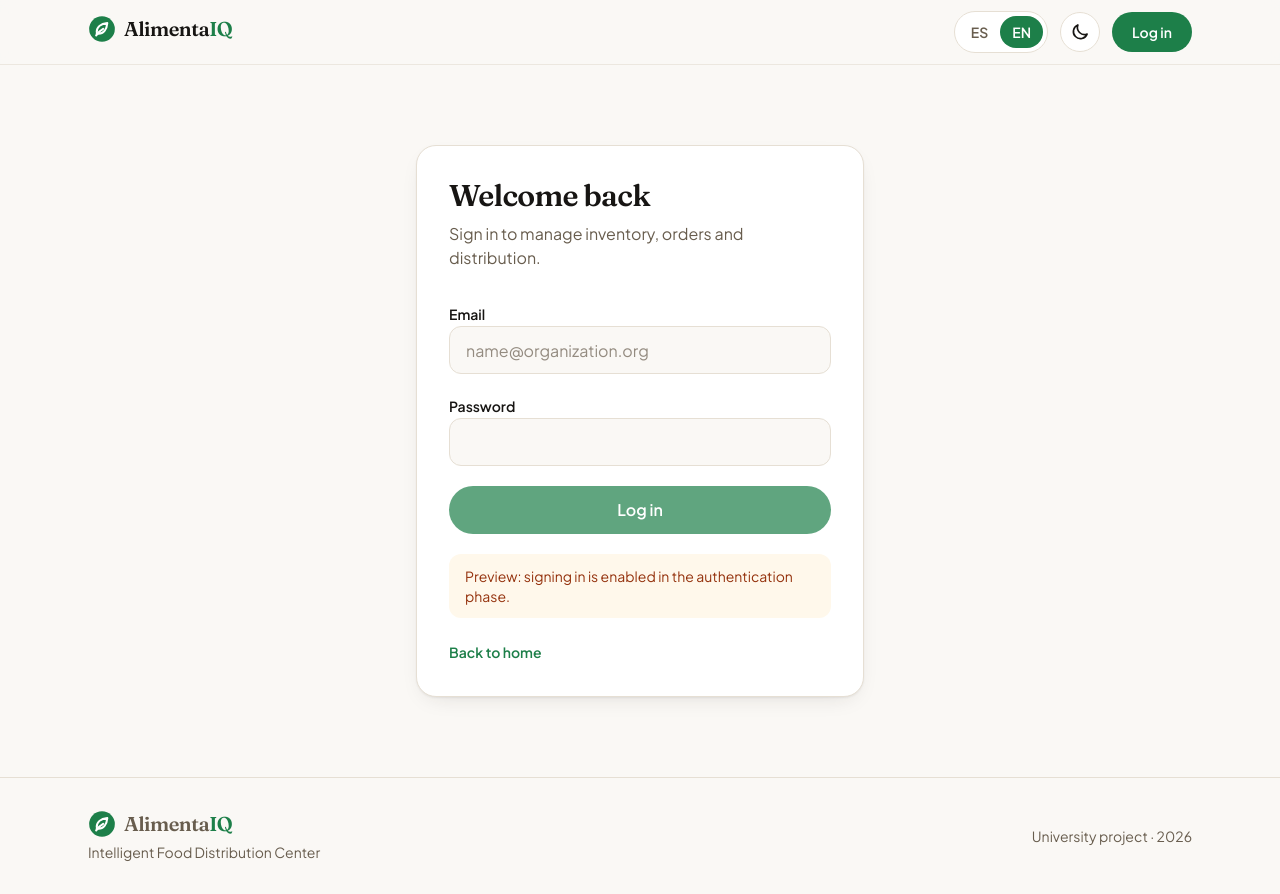
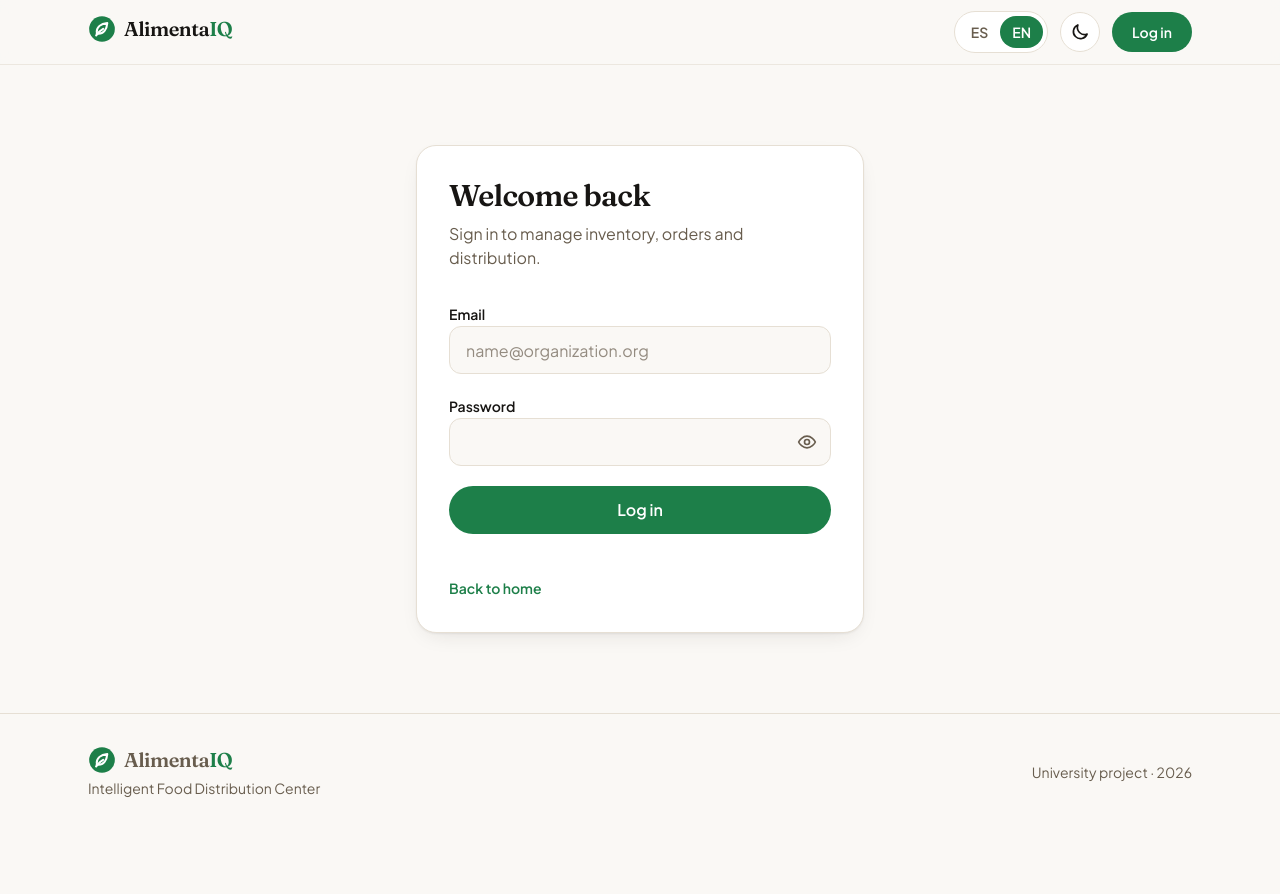
Before and after one commit to Jack-Limas/alimentos-frontend, a Next.js app: page /en/login in a window 1280 px wide. After the commit the page ends 830 px from the top, so only its background shows below. Built offline with nearby package versions, Linux system fonts and the light colour scheme; no server answers.

Commit message:
feat(login): replace the static mock with the real login form

```diff
--- a/messages/en.json
+++ b/messages/en.json
@@ -89,7 +89,6 @@
     "showPassword": "Show password",
     "hidePassword": "Hide password",
     "redirecting": "Logged in. Taking you to your dashboard…",
-    "previewNotice": "Preview: signing in is enabled in the authentication phase.",
     "backHome": "Back to home",
     "validation": {
       "emailRequired": "Enter your email address.",
--- a/messages/es.json
+++ b/messages/es.json
@@ -89,7 +89,6 @@
     "showPassword": "Mostrar contraseña",
     "hidePassword": "Ocultar contraseña",
     "redirecting": "Sesión iniciada. Te llevamos a tu panel…",
-    "previewNotice": "Vista previa: el inicio de sesión se habilita en la fase de autenticación.",
     "backHome": "Volver al inicio",
     "validation": {
       "emailRequired": "Escribe tu correo electrónico.",
--- a/src/app/[locale]/login/page.tsx
+++ b/src/app/[locale]/login/page.tsx
@@ -2,6 +2,7 @@ import type { Metadata } from 'next';
 import { useTranslations } from 'next-intl';
 import { getTranslations, setRequestLocale } from 'next-intl/server';
 import { use } from 'react';
+import { LoginForm } from '@/components/auth';
 import { Link } from '@/i18n/navigation';
 import type { Locale } from '@/i18n/routing';
 
@@ -15,10 +16,7 @@ export async function generateMetadata({ params }: LoginPageProps): Promise<Meta
   return { title: t('metaTitle') };
 }
 
-const inputClass =
-  'h-12 w-full rounded-xl border border-border bg-background px-4 text-base outline-none transition-colors placeholder:text-muted/70 focus:border-primary focus:ring-2 focus:ring-ring/30';
-
-/** Static (SSG) mock: no form submission and no auth logic until the auth phase. */
+/** Static shell (SSG); the form and the session run in the browser. */
 export default function LoginPage({ params }: LoginPageProps) {
   const { locale } = use(params);
   setRequestLocale(locale as Locale);
@@ -30,49 +28,7 @@ export default function LoginPage({ params }: LoginPageProps) {
         <h1 className="font-display text-3xl font-semibold tracking-tight">{t('title')}</h1>
         <p className="mt-2 text-muted">{t('subtitle')}</p>
 
-        <div className="mt-8 space-y-5">
-          <div className="space-y-2">
-            <label htmlFor="email" className="text-sm font-semibold">
-              {t('email')}
-            </label>
-            <input
-              id="email"
-              name="email"
-              type="email"
-              autoComplete="email"
-              placeholder={t('emailPlaceholder')}
-              className={inputClass}
-            />
-          </div>
-          <div className="space-y-2">
-            <label htmlFor="password" className="text-sm font-semibold">
-              {t('password')}
-            </label>
-            <input
-              id="password"
-              name="password"
-              type="password"
-              autoComplete="current-password"
-              className={inputClass}
-            />
-          </div>
-
-          {/* type="button" on purpose: nothing is submitted until auth exists. */}
-          <button
-            type="button"
-            disabled
-            aria-describedby="login-preview-notice"
-            className="h-12 w-full rounded-full bg-primary font-semibold text-primary-foreground opacity-70"
-          >
-            {t('submit')}
-          </button>
-          <p
-            id="login-preview-notice"
-            className="rounded-xl bg-expiry-50 px-4 py-3 text-sm text-expiry-800 dark:bg-expiry-900/30 dark:text-expiry-200"
-          >
-            {t('previewNotice')}
-          </p>
-        </div>
+        <LoginForm />
 
         <Link
           href="/"
```
